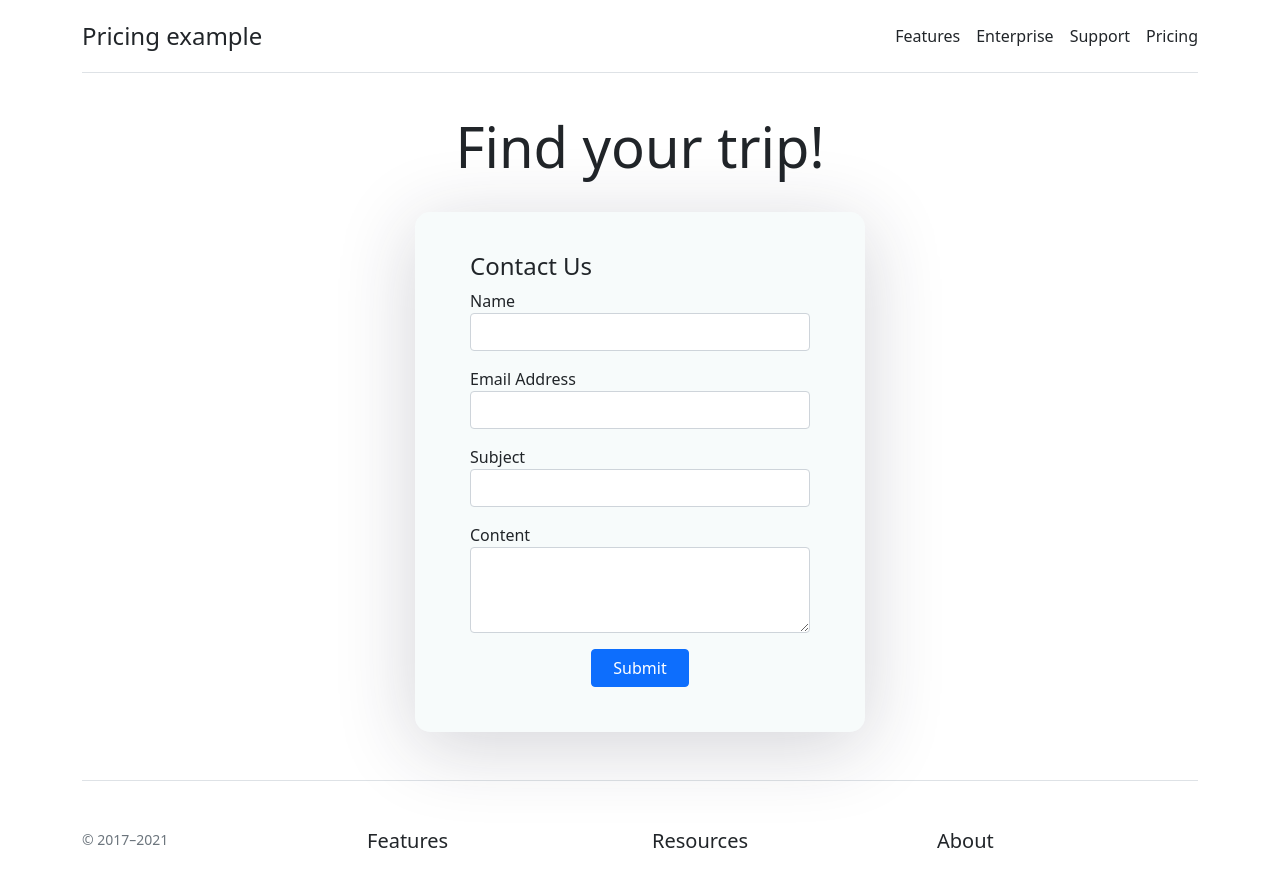
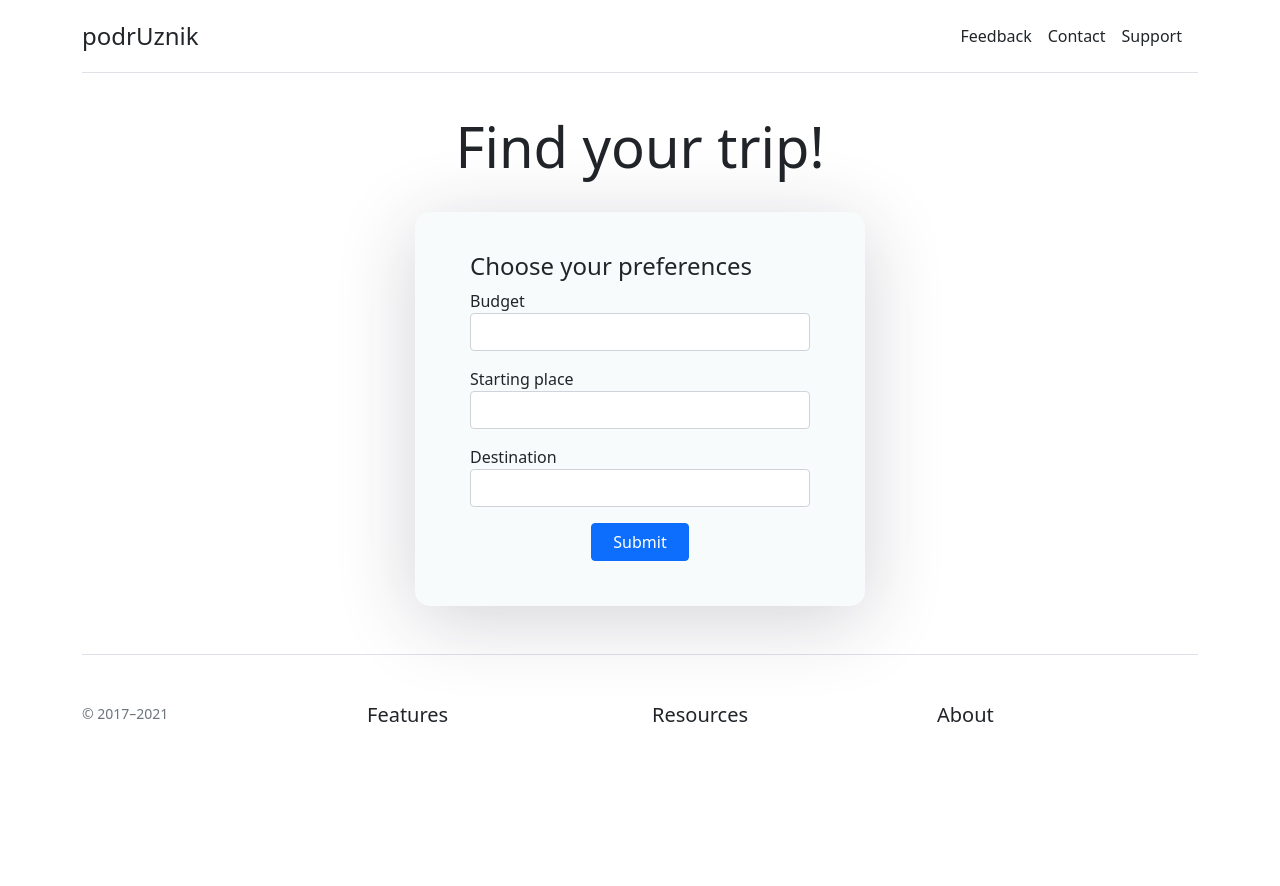
Before and after one commit to KCNorg/Hacknarok-6, a React (Create React App) app in the folder app/: page / in a window 1280 px wide. Shown: the top 886 px of the page. After the commit the page ends 804 px from the top, so only its background shows below. Built offline with nearby package versions, Linux system fonts and the light colour scheme.

Commit message:
essa z darkiem

```diff
--- a/app/package.json
+++ b/app/package.json
@@ -38,5 +38,8 @@
       "last 1 firefox version",
       "last 1 safari version"
     ]
+  },
+  "devDependencies": {
+    "@types/react-select": "^5.0.1"
   }
 }
--- a/app/src/App.js
+++ b/app/src/App.js
@@ -25,14 +25,13 @@ class App extends React.Component {
             <header>
                 <div className="d-flex flex-column flex-md-row align-items-center pb-3 mb-4 border-bottom">
                 <a href="/" className="d-flex align-items-center text-dark text-decoration-none">
-                    <span className="fs-4">Pricing example</span>
+                    <span className="fs-4">podrUznik</span>
                 </a>
 
                 <nav className="d-inline-flex mt-2 mt-md-0 ms-md-auto">
-                    <a className="me-3 py-2 text-dark text-decoration-none" href=".">Features</a>
-                    <a className="me-3 py-2 text-dark text-decoration-none" href=".">Enterprise</a>
+                    <a className="me-3 py-2 text-dark text-decoration-none" href=".">Feedback</a>
+                    <a className="me-3 py-2 text-dark text-decoration-none" href=".">Contact</a>
                     <a className="me-3 py-2 text-dark text-decoration-none" href=".">Support</a>
-                    <a className="py-2 text-dark text-decoration-none" href=".">Pricing</a>
                 </nav>
                 </div>
 
@@ -49,7 +48,7 @@ class App extends React.Component {
                         {(this.state.stage === 0) ?
                             <div className="form-wrapper">
                                 <div className="form-inner">
-                                    <h4>Contact Us</h4>
+                                    <h4>Choose your preferences</h4>
                                     <InputForm handler={this.handler} />
                                 </div>
                             </div>
--- a/app/src/InputForm.js
+++ b/app/src/InputForm.js
@@ -1,28 +1,39 @@
 import React from 'react';
 import { Formik, Field, Form } from 'formik';
-
+// import { useField } from 'formik';
+// import Select from 'react-select';
 
 const InputForm = (props) => {
+    // function SelectField(props) {
+    //     const [field, state, { setValue, setTouched }] = useField(props.field.name);
+
+    //     // value is an array now
+    //     const onChange = (value) => {
+    //       setValue(value);
+    //     };
+
+    //    // use value to make this a  controlled component
+    //    // now when the form receives a value for 'campfeatures' it will populate as expected
+    //     return <Select {...props} value={state?.value} isMulti onChange={onChange} onBlur={setTouched} />;
+    // }
 
     const validateForm = values => {
         const errors = {};
-        if (!values.name) {
-            errors.name = 'Name is required';
-        } else if (values.name.length > 15) {
-            errors.name = 'Must be 15 characters or less';
+        if (!Number.isInteger(values.budget)) {
+            errors.budget = 'Must be number';
         }
 
 
-        if (!values.email) {
-            errors.email = 'Email is required';
-        } else if (!/^[A-Z0-9._%+-]+@[A-Z0-9.-]+\.[A-Z]{2,4}$/i.test(values.email)) {
-            errors.email = 'Invalid email address';
-        }
+        // if (!values.email) {
+        //     errors.email = 'Email is required';
+        // } else if (!/^[A-Z0-9._%+-]+@[A-Z0-9.-]+\.[A-Z]{2,4}$/i.test(values.email)) {
+        //     errors.email = 'Invalid email address';
+        // }
 
 
-        if (!values.subject) {
-            errors.subject = 'Subject is required';
-        }
+        // if (!values.subject) {
+        //     errors.subject = 'Subject is required';
+        // }
 
         return errors;
     };
@@ -30,7 +41,7 @@ const InputForm = (props) => {
 
     return (
         <Formik
-            initialValues={{ name: '', email: '', subject: '', content: '' }}
+            initialValues={{ budget: '', startingplace: '', destination: '', preferences: ''}}
             onSubmit={(values, { setSubmitting }) => {
                 setTimeout(() => {
 
@@ -45,36 +56,53 @@ const InputForm = (props) => {
             {(formik, isSubmitting) => (
                 <Form className="row g-3">
                     <div className="form-group">
-                        <label htmlFor="name">Name</label>
-                        <Field name="name" className={(formik.touched.name && formik.errors.name) ? 'form-control is-invalid' : 'form-control'} type="text" />
+                        <label htmlFor="budget">Budget</label>
+                        <Field name="budget" className={(formik.touched.budget && formik.errors.budget) ? 'form-control is-invalid' : 'form-control'} type="text" />
 
-                        {formik.touched.name && formik.errors.name ? (
-                            <div className="invalid-feedback">{formik.errors.name}</div>
+                        {formik.touched.budget && formik.errors.budget ? (
+                            <div className="invalid-feedback">{formik.errors.budget}</div>
                         ) : null}
                     </div>
 
                     <div className="form-group">
-                        <label htmlFor="email">Email Address</label>
-                        <Field name="email" className={(formik.touched.email && formik.errors.email) ? 'form-control is-invalid' : 'form-control'} type="email" />
+                        <label htmlFor="starting-place">Starting place</label>
+                        <Field name="starting-place" className={(formik.touched.startingplace && formik.errors.startingplace) ? 'form-control is-invalid' : 'form-control'} type="test" />
 
-                        {formik.touched.email && formik.errors.email ? (
-                            <div className="invalid-feedback">{formik.errors.email}</div>
+                        {formik.touched.startingplace && formik.errors.startingplace ? (
+                            <div className="invalid-feedback">{formik.errors.startingplace}</div>
                         ) : null}
                     </div>
 
                     <div className="form-group">
+                        <label htmlFor="destination">Destination</label>
+                        <Field name="destination" className={(formik.touched.destination && formik.errors.destination) ? 'form-control is-invalid' : 'form-control'} type="text" />
+
+                        {formik.touched.destination && formik.errors.destination ? (
+                            <div className="invalid-feedback">{formik.errors.destination}</div>
+                        ) : null}
+                    </div>
+
+                    {/* <div className="form-group">
+                        <label htmlFor="preferences">Preferences</label>
+                        <Field
+                            component={SelectField}
+                            name="campfeatures"
+                            options={selectObjects}
+                        />
+                    </div> */}
+
+                    {/* <div className="form-group">
                         <label htmlFor="subject">Subject</label>
                         <Field name="subject" className={(formik.touched.subject && formik.errors.subject) ? 'form-control is-invalid' : 'form-control'} type="text" />
 
                         {formik.touched.subject && formik.errors.subject ? (
                             <div className="invalid-feedback">{formik.errors.subject}</div>
                         ) : null}
-                    </div>
-
-                    <div className="form-group">
+                    </div> */}
+                    {/* <div className="form-group">
                         <label htmlFor="content">Content</label>
                         <Field name="content" className="form-control" as="textarea" rows={3} cols={10} />
-                    </div>
+                    </div> */}
 
                     <div className="form-group">
                         <div className="row justify-content-center">
```
Also changed, not shown: app/src/BasicForm.js (deleted, +0 -94 lines), 1 other file (tests, documents, lock files or other folders).
